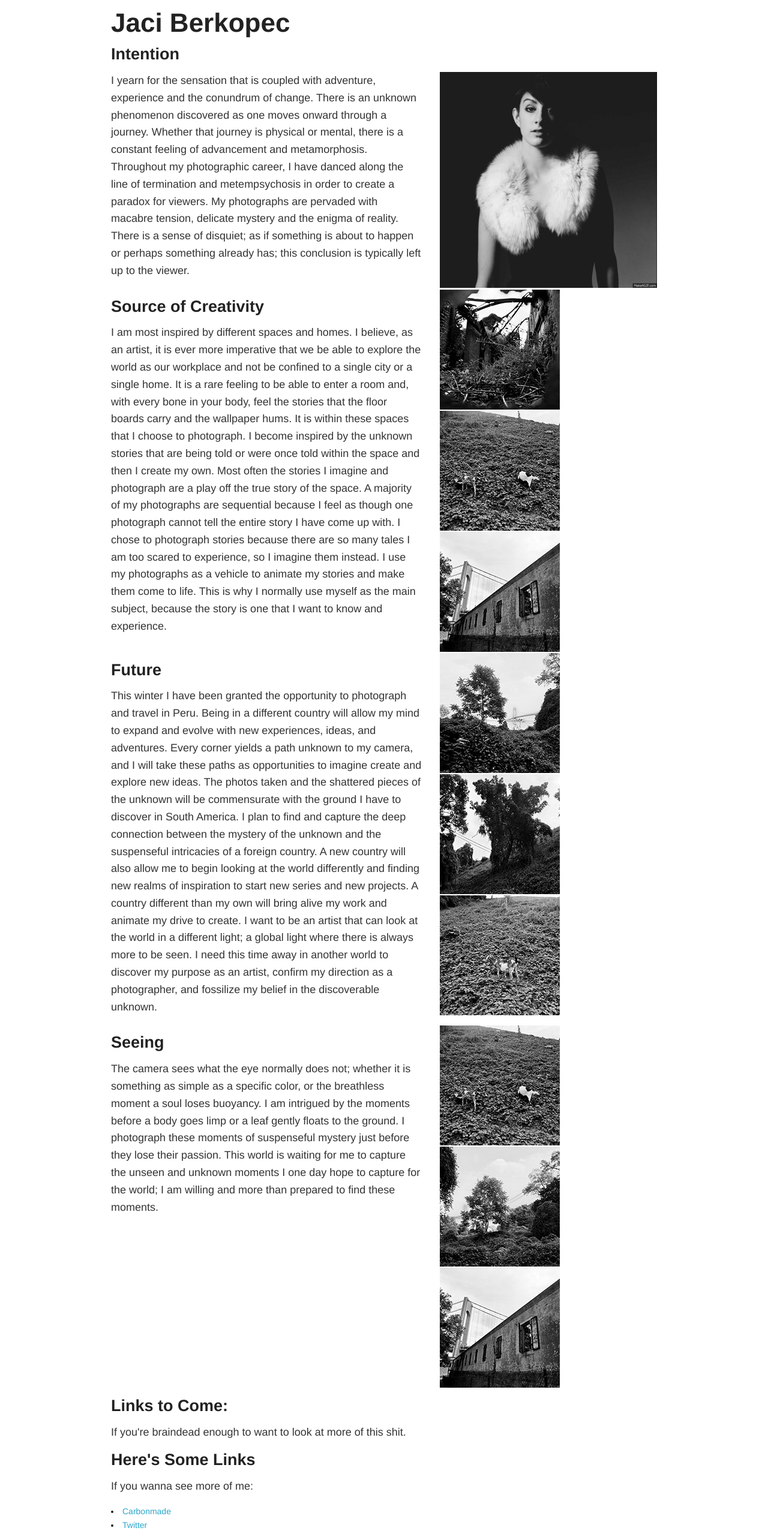
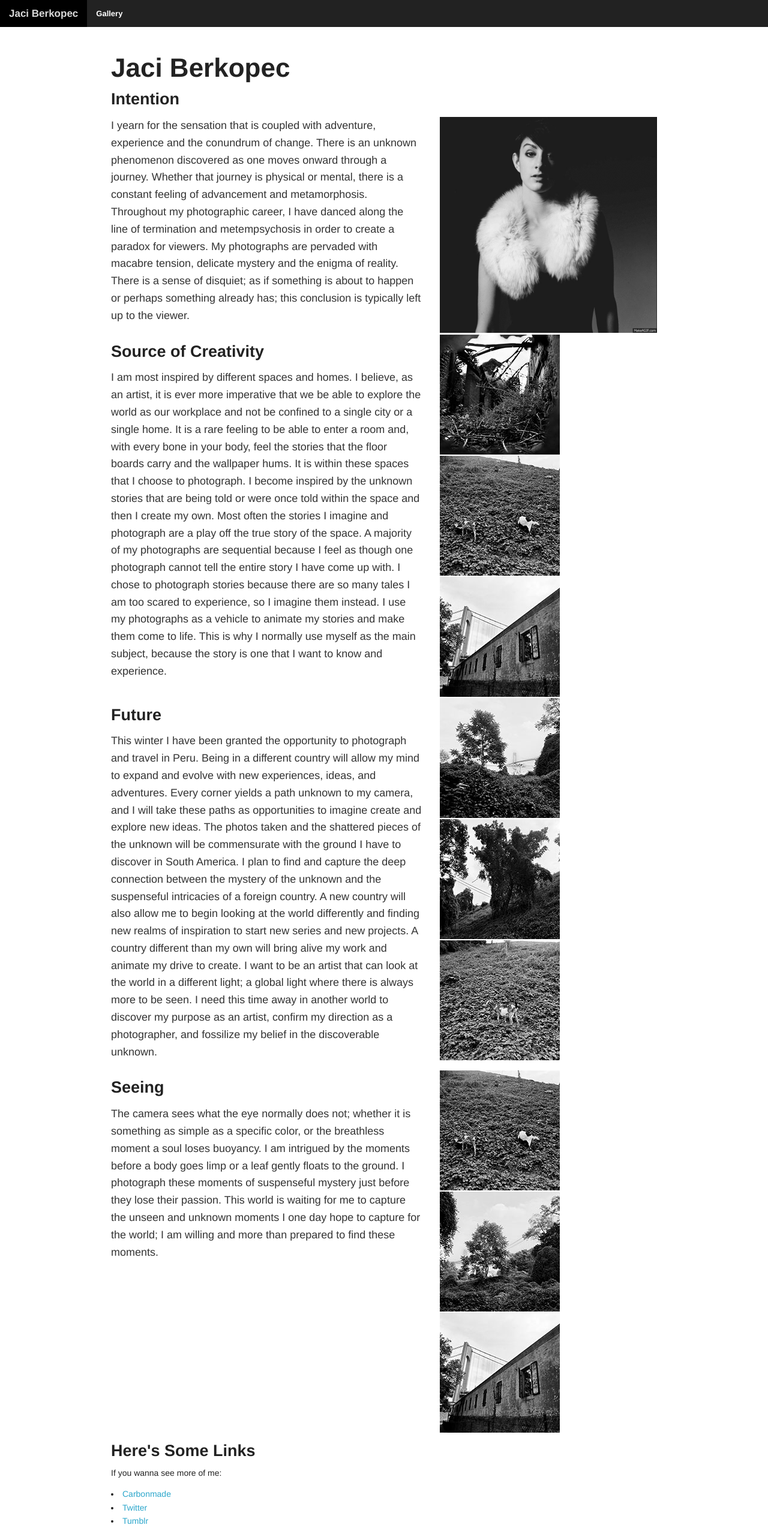
Before and after one commit to jaciberko/Project-1, a plain HTML site: page index.html in a window 1280 px wide. Shown: the top 2558 px of the page at 60% size. Drawn offline with Linux system fonts and the light colour scheme.

Commit message:
add gallery
add

```diff
--- a/index.html
+++ b/index.html
@@ -33,6 +33,16 @@
 
   </head>
   <body>
+    <nav class="top-bar">
+      <ul>
+        <li class="name"><h1><a href="#">Jaci Berkopec</a></h1></li>
+      </ul>
+      <section>
+        <ul class="left">
+          <li><a href="gallery.html">Gallery</a></li>
+        </ul>
+      </section>
+    </nav>
     <div class="row">
       <div class="seven columns">
         <h1>Jaci Berkopec <br> </h1>
@@ -109,12 +119,10 @@
     <div class="row">
       <div class="seven columns">
 
-        <h3>Links to Come:</h3>
-        <p>
-          If you're braindead enough to want to look at more of this shit.
+
 
         <h3>Here's Some Links</h3>
-         <p>
+
           If you wanna see more of me:
 
         </p>
```
